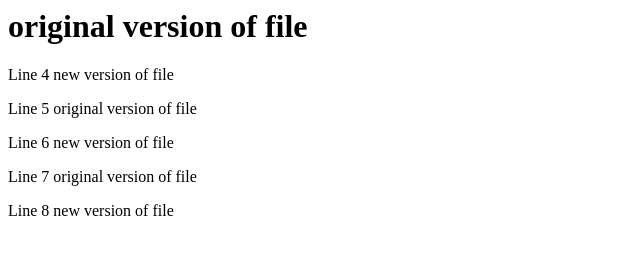
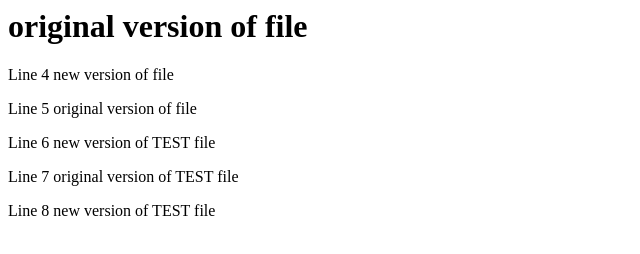
Before and after one commit to maxdiediker/sm15-branchpractice, a plain HTML site: page index.htm in a window 1280 px wide. Shown: the whole page, without its empty margins (0-640 px from the left). Drawn offline with Linux system fonts and the light colour scheme.

Commit message:
asdfasdf

```diff
--- a/index.htm
+++ b/index.htm
@@ -3,8 +3,8 @@
 <h1>original version of file</h1>
 <p>Line 4 new version of file</p>
 <p>Line 5 original version of file</p>
-<p>Line 6 new version of file</p>
-<p>Line 7 original version of file</p>
-<p>Line 8 new version of file</p>
+<p>Line 6 new version of TEST file</p>
+<p>Line 7 original version of TEST file</p>
+<p>Line 8 new version of TEST file</p>
 </body>
 </html>
```
